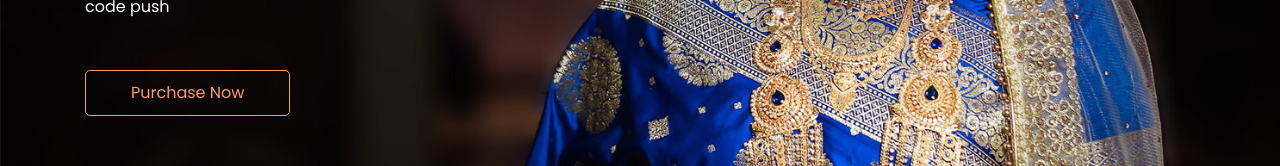
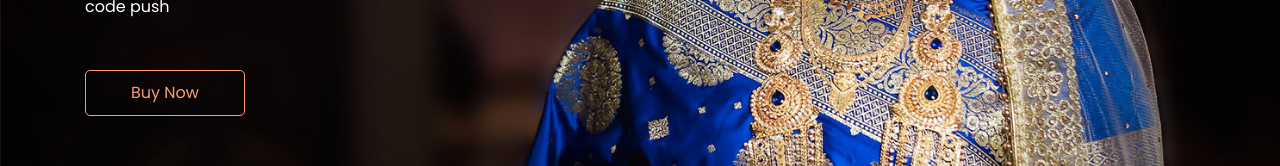
Before and after one commit to AnashAV/htmlwebsite, a plain HTML site: page index.html in a window 1280 px wide. Shown: the part 422-588 px from the top of the page. Drawn offline with nearby package versions, Linux system fonts and the light colour scheme.

Commit message:
Changed to Buy Now

```diff
--- a/index.html
+++ b/index.html
@@ -79,7 +79,7 @@
           </p>
           <div>
             <a href="" class="slider-link">
-              Purchase Now
+              Buy Now
             </a>
           </div>
         </div>
```
